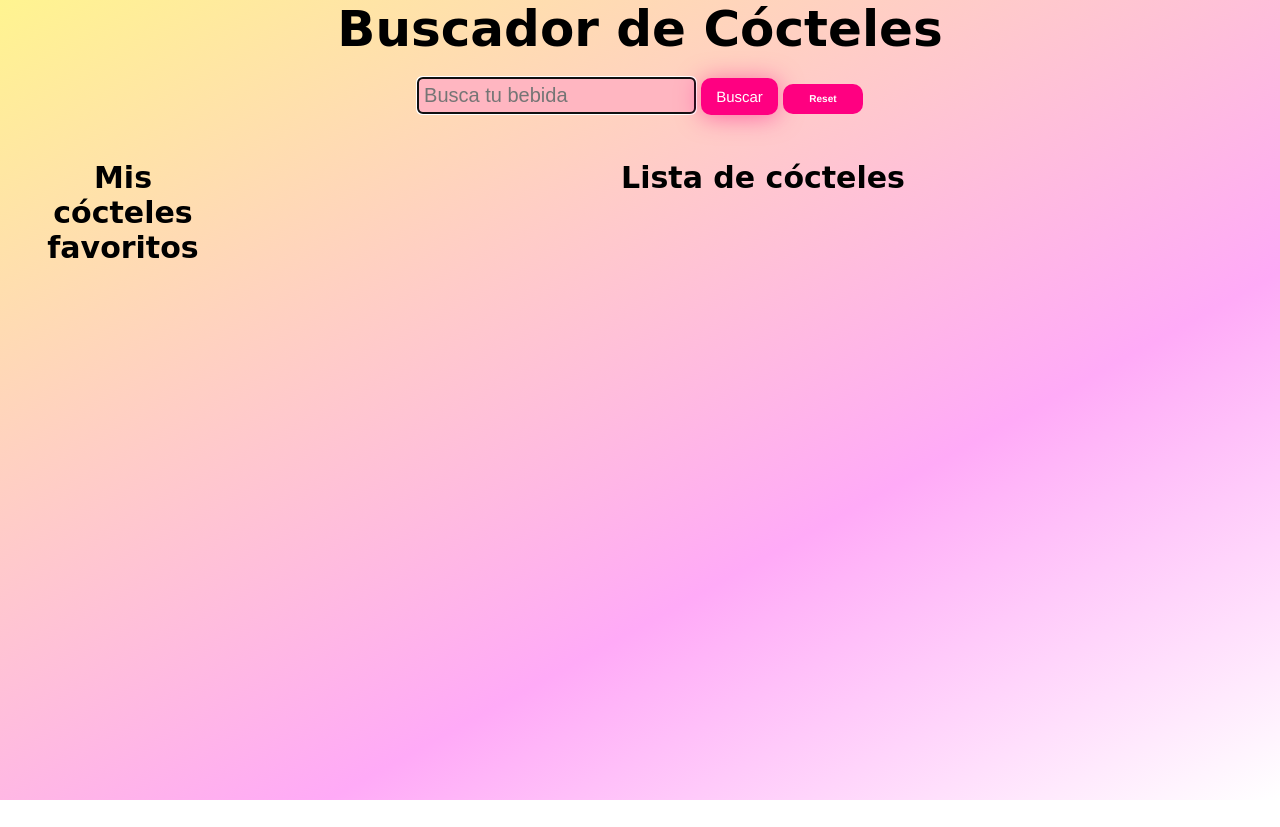
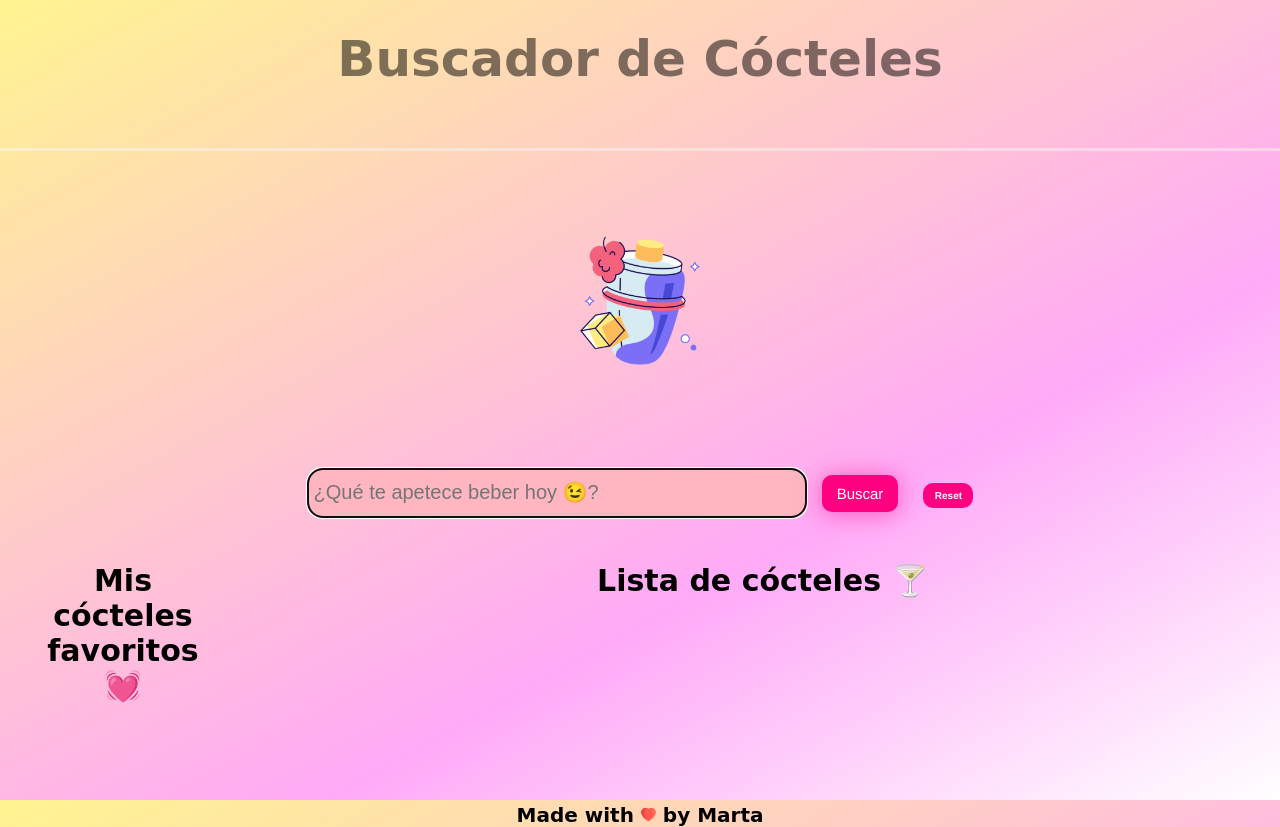
Before and after one commit to Adalab/modulo-2-evaluacion-final-burguimarta, a website: page docs/index.html in a window 1280 px wide. Before the commit the page ends 800 px from the top, so only its background shows below. Drawn offline with Linux system fonts and the light colour scheme; a web font is replaced by a local one.

Commit message:
Improved CSS with better images and better layout

```diff
--- a/docs/index.html
+++ b/docs/index.html
@@ -8,7 +8,7 @@
     <link rel="preconnect" href="https://fonts.googleapis.com">
     <link rel="preconnect" href="https://fonts.gstatic.com" crossorigin>
     <link href="https://fonts.googleapis.com/css2?family=Londrina+Sketch&display=swap" rel="stylesheet">
-    <link rel="icon" href="../assets/images/favicon-32x32">
+    <link rel="icon" href="../assets/images/favicon-32x32.png">
     <title>Beach Cocktails</title>
   </head>
   <body>
@@ -16,9 +16,10 @@
 <main>
 
   <h1 class="search_title">Buscador de Cócteles</h1>
+  <img src="../assets/images/cocktailini.png" alt="" class="search_titleimg">
 
     <form>
-      <input class="search_input search_input--placeholder js-coctelInput" type="text" placeholder="Busca tu bebida" autofocus>
+      <input class="search_input search_input--placeholder js-coctelInput" type="text" placeholder="¿Qué te apetece beber hoy &#128521;?" autofocus>
       <button class="bubbly-button search_btn js-searchbtn">Buscar</button>
       <button class="search_resetbtn js-resetbtn" type="reset">Reset</button>
     </form>
@@ -29,7 +30,7 @@
 <!-- Lista de favoritos -->
 
     <section class="cocktailFav__section">
-      <h2 class="cocktailFav__title">Mis cócteles favoritos</h2>
+      <h2 class="cocktailFav__title">Mis cócteles favoritos &#128147;</h2>
 
       <div class="cocktailFav__container js-CocktailFav">
       </div>
@@ -39,7 +40,7 @@
 <!-- Lista normal -->
 
     <section class="cocktail__section">
-      <h2 class="cocktail__title">Lista de cócteles</h2>
+      <h2 class="cocktail__title">Lista de cócteles &#127864;</h2>
 
       <div class="cocktail__container js-cocktail">
 
@@ -48,7 +49,7 @@
 
 </div>
   </main>
-
+  <footer class="footer__text">Made with <img class="heartimg" src="../assets/images/heart.png" alt=""> by Marta</footer>
 
     <script src="../assets/js/main.js"></script>
   </body>
--- a/src/scss/pages/_index.scss
+++ b/src/scss/pages/_index.scss
@@ -1,5 +1,11 @@
 .search_title{
   font-size: 50px;
+  padding: 30px 0 60px 0;
+  border-bottom: solid #f5f5f5;
+  opacity: 0.5;
+}
+.search_titleimg {
+  max-width: 300px;
 }
 
 .cocktail__container{
@@ -202,17 +208,31 @@ body{
   background: #ff0081;
   border-radius: 10px;
   border: none;
-  width: 80px;
-  height: 30px;
+  margin-left: 20px;
+  width: 50px;
+  height: 25px;
  }
 //  Input
- .search_input{
-   border-radius: 5px;
+.search_input{
+   border-radius: 15px;
    background-color: #FFB6C1;
    padding: 5px;
+   width: 500px;
+   height: 50px;
+   margin: 0px 10px 20px 0;
    &.search_input--placeholder{
     color: #C71585;
     font-size: 20px;
    }
 
  }
+ .footer__text{
+   font-size: 20px;
+   font-weight: bolder;
+   margin-top: 50px;
+ }
+.heartimg{
+  height: 15px;
+  width: 15px;
+
+}
```
Also changed, not shown: src/html/index.html (+5 -4 lines), docs/assets/css/main.css, docs/assets/images/cocktailini.png (added), docs/assets/images/heart.png (added), src/images/cocktailini.png (added), src/images/heart.png (added).
